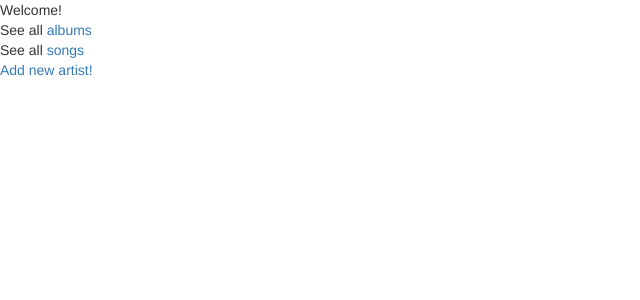
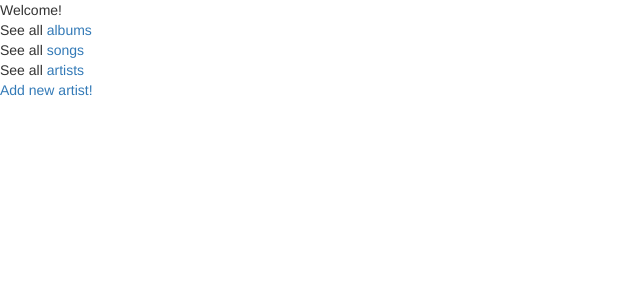
Before and after one commit to shauryachawla/playah, a Django app: page /app/ in a window 1280 px wide. Shown: the top 300 px of the page, without its empty margins (0-640 px from the left). Run offline with Django 3.2, Linux system fonts and the light colour scheme; some libraries are stand-ins or nearby versions.

```diff
--- a/app/templates/index.html
+++ b/app/templates/index.html
@@ -2,7 +2,8 @@
 
 {% block content %}
 Welcome!<br>
-See all <a href='albums'>albums</a><br>
-See all <a href='songs'>songs</a><br>
+See all <a href='/app/albums'>albums</a><br>
+See all <a href='/app/songs'>songs</a><br>
+See all <a href='/app/artists'>artists</a><br>
 <a href='add_artist'>Add new artist!</a>
 {% endblock %}
--- a/app/urls.py
+++ b/app/urls.py
@@ -5,6 +5,7 @@ urlpatterns = [
 	url(r'^$', views.index, name='index'),
     url(r'^albums/$', views.show_albums, name='show_albums'),
     url(r'^songs/', views.show_songs, name='show_songs'),
+    url(r'^artists/', views.show_artists, name='show_artists'),
     url(r'^albums/(?P<album_title>[\w|\W]+)/$', views.show_album_page, name='show_album_page'),
     url(r'^add_artist/', views.add_artist, name='add_artist'),
 ]
--- a/app/views.py
+++ b/app/views.py
@@ -11,6 +11,10 @@ def index(request):
 def show_albums(request):
 	albums = Album.objects.all().order_by('artist')
 	return render(request, 'albums.html', {'albums' : albums})
+
+def show_artists(request):
+	artists = Artist.objects.all().order_by('title')
+	return render(request, 'artists.html', {'artists' : artists})
 
 def show_songs(request):
 	songs = Song.objects.all()
```
Also changed, not shown: app/templates/artists.html (added, +19 -0 lines), db.sqlite3, 2 other files.
